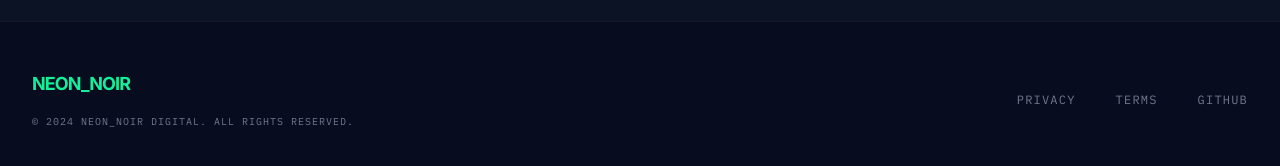
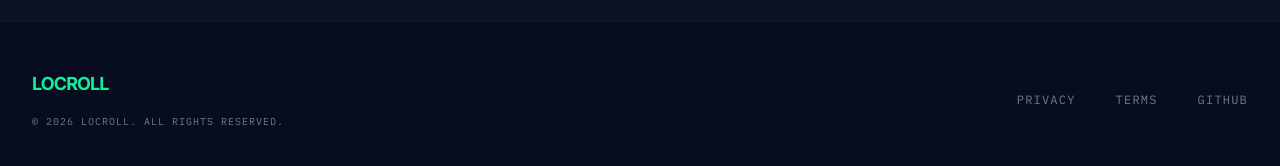
Before and after one commit to TechStarrr/Locroll, a Next.js app: page / in a window 1280 px wide. Shown: the part 3062-3228 px from the top of the page. Built offline with nearby package versions, Linux system fonts and the light colour scheme; no server answers.

Commit message:
Rename brand to LOCROLL, add L favicon

```diff
--- a/package.json
+++ b/package.json
@@ -1,5 +1,5 @@
 {
-  "name": "nextapp",
+  "name": "locroll",
   "version": "0.1.0",
   "private": true,
   "scripts": {
--- a/src/app/dashboard/page.tsx
+++ b/src/app/dashboard/page.tsx
@@ -22,8 +22,8 @@ export default function DashboardPage() {
       {/* Side Navigation */}
       <aside className="fixed left-0 top-0 h-full w-64 z-50 bg-[#070d1f] flex flex-col py-8 gap-2 font-['IBM_Plex_Mono'] text-xs uppercase tracking-widest">
         <div className="px-8 mb-10">
-          <Link href="/" className="text-[#13f09c] font-bold text-lg">REMLO_SYS</Link>
-          <div className="text-[#dce1fb]/30 text-[10px] mt-1 tracking-tighter">V2.0.4-LOCKED</div>
+          <Link href="/" className="text-[#13f09c] font-bold text-lg">LOCROLL</Link>
+          <div className="text-[#dce1fb]/30 text-[10px] mt-1 tracking-tighter">V1.0.0-ALPHA</div>
         </div>
         <nav className="flex-1 space-y-1">
           <a className="flex items-center px-8 py-3 bg-[#13f09c]/10 text-[#13f09c] border-r-2 border-[#13f09c] transition-all duration-150 ease-in-out" href="#">
@@ -47,7 +47,7 @@ export default function DashboardPage() {
           <div className="flex items-center gap-8">
             <div>
               <div className="flex items-center text-[10px] text-on-surface-variant font-['IBM_Plex_Mono'] uppercase tracking-widest mb-1">
-                <span>Remlo</span>
+                <span>Locroll</span>
                 <span className="mx-2 text-[#13f09c]/30">/</span>
                 <span className="text-[#13f09c]">Dashboard</span>
               </div>
@@ -154,7 +154,7 @@ export default function DashboardPage() {
 
         <footer className="px-10 py-12 border-t border-outline-variant/5 mt-12 flex flex-col md:flex-row justify-between items-center gap-6">
           <div className="flex items-center gap-6">
-            <span className="font-['IBM_Plex_Mono'] text-[10px] text-on-surface-variant tracking-widest uppercase">© 2024 REMLO TECHNOLOGIES</span>
+            <span className="font-['IBM_Plex_Mono'] text-[10px] text-on-surface-variant tracking-widest uppercase">© 2026 LOCROLL</span>
             <div className="flex gap-4">
               <a className="text-[10px] font-['IBM_Plex_Mono'] text-on-surface-variant uppercase hover:text-[#13f09c] transition-colors" href="#">Privacy</a>
               <a className="text-[10px] font-['IBM_Plex_Mono'] text-on-surface-variant uppercase hover:text-[#13f09c] transition-colors" href="#">Terms</a>
--- /dev/null
+++ b/src/app/icon.tsx
@@ -0,0 +1,35 @@
+import { ImageResponse } from "next/og";
+
+export const size = { width: 32, height: 32 };
+export const contentType = "image/png";
+
+export default function Icon() {
+  return new ImageResponse(
+    (
+      <div
+        style={{
+          width: 32,
+          height: 32,
+          background: "#0c1324",
+          display: "flex",
+          alignItems: "center",
+          justifyContent: "center",
+          borderRadius: 6,
+        }}
+      >
+        <span
+          style={{
+            color: "#13f09c",
+            fontSize: 22,
+            fontWeight: 900,
+            fontFamily: "sans-serif",
+            lineHeight: 1,
+          }}
+        >
+          L
+        </span>
+      </div>
+    ),
+    { ...size }
+  );
+}
--- a/src/app/layout.tsx
+++ b/src/app/layout.tsx
@@ -3,9 +3,9 @@ import "./globals.css";
 import Providers from "./providers";
 
 export const metadata: Metadata = {
-  title: "Locroll | Global Payroll Reimagined",
+  title: "LOCROLL | Global Payroll Reimagined",
   description:
-    "A borderless enterprise payroll on Locus. AI agents trigger compliant batch payments, employees receive funds in 0.4s and spend via Visa card.",
+    "LOCROLL — AI-powered global payroll on Locus. Agents trigger compliant batch payments, employees receive funds in 0.4s and spend via Visa card.",
 };
 
 export default function RootLayout({
--- a/src/app/login/page.tsx
+++ b/src/app/login/page.tsx
@@ -25,10 +25,10 @@ export default function LoginPage() {
         {/* Logo */}
         <div className="mb-10 text-center">
           <Link href="/" className="text-2xl font-black uppercase tracking-tighter text-[#13f09c]">
-            REMLO_SYS
+            LOCROLL
           </Link>
           <div className="text-[#dce1fb]/30 text-[10px] font-mono mt-1 tracking-tighter">
-            V2.0.4-LOCKED
+            V1.0.0-ALPHA
           </div>
         </div>
 
--- a/src/app/page.tsx
+++ b/src/app/page.tsx
@@ -131,7 +131,7 @@ export default function LandingPage() {
                   </div>
                   <div className="space-y-2">
                     <div className="flex justify-between text-xs font-mono uppercase text-[#13f09c]">
-                      <span>NEON_NOIR</span>
+                      <span>LOCROLL</span>
                       <span>0.5 Seconds</span>
                     </div>
                     <div className="w-full bg-white/5 h-2">
@@ -172,9 +172,9 @@ export default function LandingPage() {
       <footer className="w-full py-12 px-8 bg-[#070d1f] border-t border-white/5">
         <div className="max-w-screen-2xl mx-auto flex flex-col md:flex-row justify-between items-center gap-8 w-full">
           <div className="flex flex-col gap-4">
-            <div className="text-lg font-bold text-[#13f09c] uppercase tracking-tighter">NEON_NOIR</div>
+            <div className="text-lg font-bold text-[#13f09c] uppercase tracking-tighter">LOCROLL</div>
             <p className="font-mono text-[10px] uppercase tracking-widest text-[#dce1fb]/50">
-              © 2024 NEON_NOIR DIGITAL. ALL RIGHTS RESERVED.
+              © 2026 LOCROLL. ALL RIGHTS RESERVED.
             </p>
           </div>
           <div className="flex gap-10">
```
